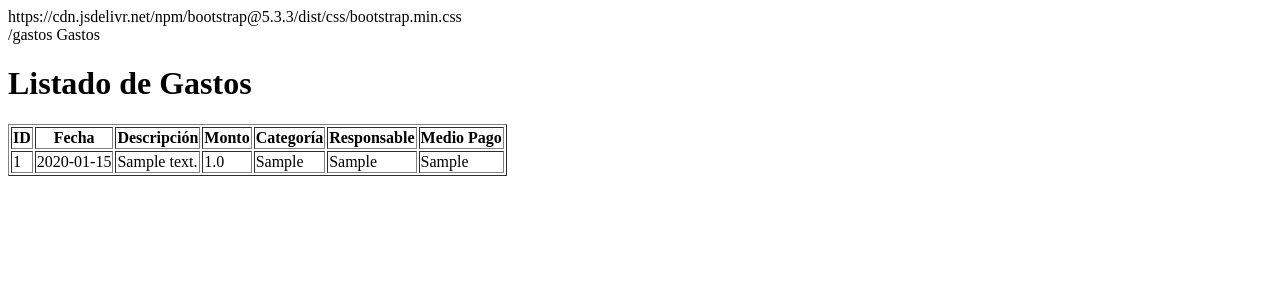
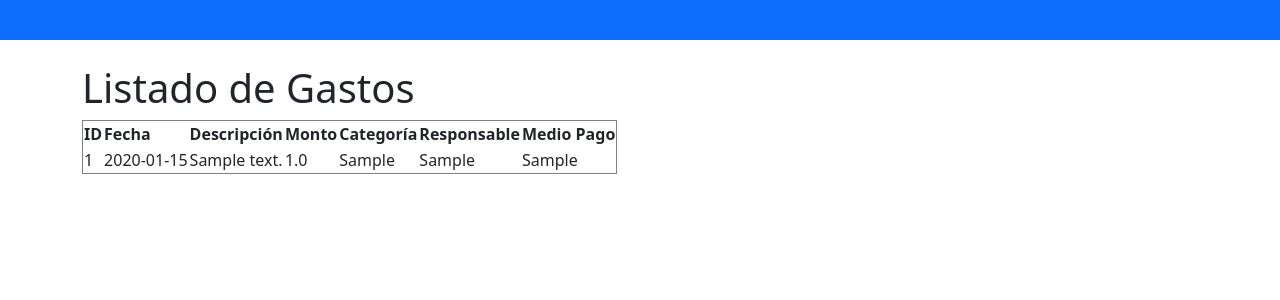
Before and after one commit to kleiwerfn2/finanzas-familiaNP, a Flask app: page /gastos in a window 1280 px wide. Shown: the top 300 px of the page. Run offline with Flask 3, Linux system fonts and the light colour scheme; tables that the repository leaves empty hold one stand-in row (values such as "Sample post").

Commit message:
Correcion de menu

```diff
--- a/templates/base.html
+++ b/templates/base.html
@@ -5,8 +5,10 @@
     <meta name="viewport" content="width=device-width, initial-scale=1.0">
     <title>Finanzas Familia NP</title>
 
-    https://cdn.jsdelivr.net/npm/bootstrap@5.3.3/dist/css/bootstrap.min.css
-</head>
+    <link
+        href="https://cdn.jsdelivr.net/npm/bootstrap@5.3.3/dist/css/bootstrap.min.css"
+        rel="stylesheet">
+</head
 
 <body>
 
```
